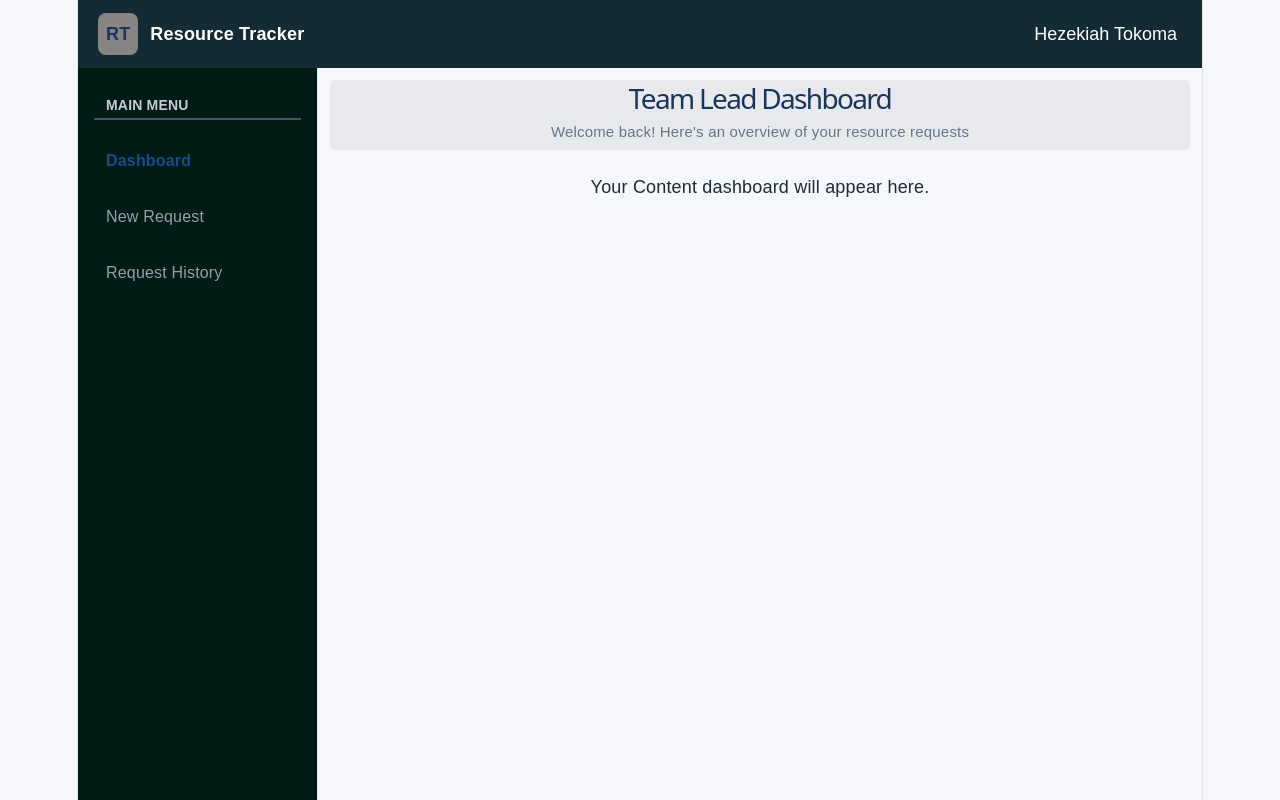
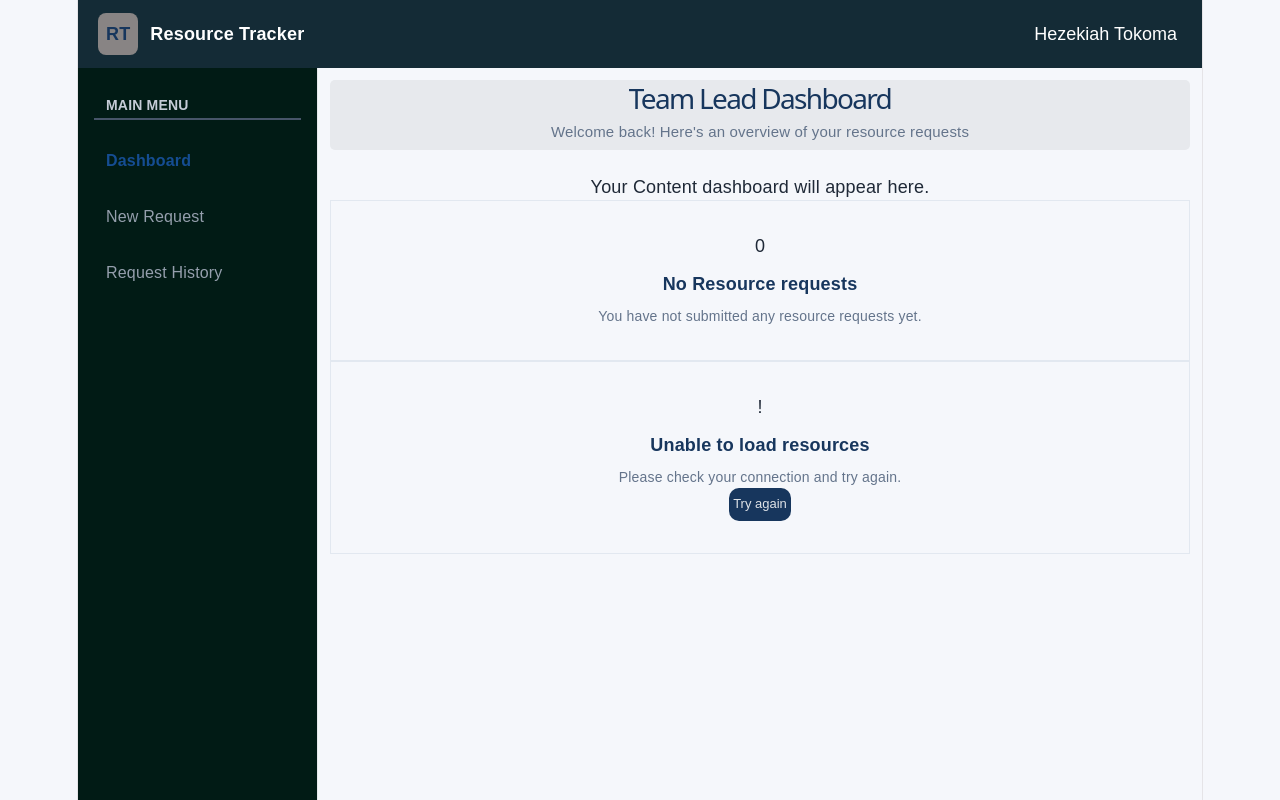
Before and after one commit to bsc-inf-29-24/Resource-Tracker-Frontend1, a React (Vite) app in the folder resource-tracker/: page /team-lead/dashboard in a window 1280 px wide. Built offline with nearby package versions, Linux system fonts and the light colour scheme.

Commit message:
Testing implimentetion for the general layout and the feedback messages

```diff
--- a/resource-tracker/src/assets/components/feedback/ErrorMessage.tsx
+++ b/resource-tracker/src/assets/components/feedback/ErrorMessage.tsx
@@ -22,7 +22,7 @@ function ErrorMessage({
 
       {onRetry && (
         <button type="button" className="retry-button" onClick={onRetry}>
-          Try Again
+          Try again
         </button>
       )}
     </div>
--- a/resource-tracker/src/assets/pages/team-lead/TeamLeadDashboard.tsx
+++ b/resource-tracker/src/assets/pages/team-lead/TeamLeadDashboard.tsx
@@ -1,6 +1,7 @@
 import PageHeader from "../../components/layout/PageHeader";
 import ErrorMessage from "../../components/feedback/ErrorMessage";
-
+import EmptyState from "../../components/feedback/EmptyState";
+import LoadingState from "../../components/feedback/LoadingState";
 function TeamLeadDashboard() {
   return (
     <section>
@@ -10,6 +11,14 @@ function TeamLeadDashboard() {
       />
 
       <p>Your Content dashboard will appear here.</p>
+      <EmptyState title="No Resource requests"
+      message="You have not submitted any resource requests yet."/>
+
+       <ErrorMessage
+        title="Unable to load resources"
+        message="Please check your connection and try again."
+        onRetry={() => window.location.reload()}
+      />
 
     </section>
   );
--- a/resource-tracker/src/assets/styles/global.css
+++ b/resource-tracker/src/assets/styles/global.css
@@ -250,17 +250,43 @@ h1 {
 }
 
 /*Creating The loading Spinner*/
+
+.loading-spinner{
+  width: 32px;
+  height: 32px;
+  margin: 0 auto 12px;
+  border: 4px solid #e2e8f0;
+  border-top-color: #7e8081;
+  border-radius: 50%;
+  animation: spin 0.8s linear infinite;
+}
+
+/*Make the spinner to rotate*/
 @keyframes spin {
   to{
     transform: rotate(360deg);
   }
 }
-.loading-spinner{
-  width: 32px;
-  height: 32px;
-  margin: 0 auto 12px;
-  border: 4px solid #e2e8f0;
-  border-top-color: #17365d;
-  border-radius: 50%;
-  animation: spin 0.8s linear infinite;
+
+.retry-button{
+  background-color: #17365d;
+  padding: 3px;
+  border-radius: 10px;
+  font-size: 13px;
+  padding-left: 4px;
+  padding-right: 4px;
+  color: #dee2e7;
+  cursor: pointer;
+  border: 0;
 }
+
+.retry-button:hover{
+  background-color: #153458;
+  padding: 3px;
+  border-radius: 11px;
+  font-size: 14px;
+  padding-left: 5px;
+  padding-right: 5px;
+  color: #bbc0c6;
+  border: 0;
+}
```
